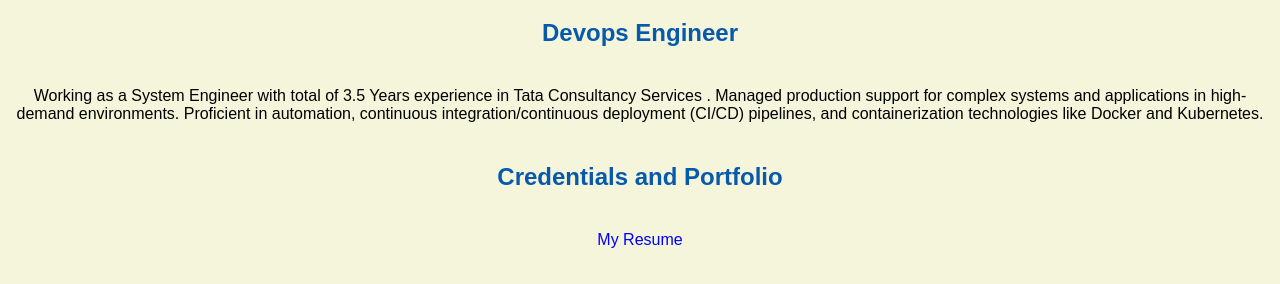
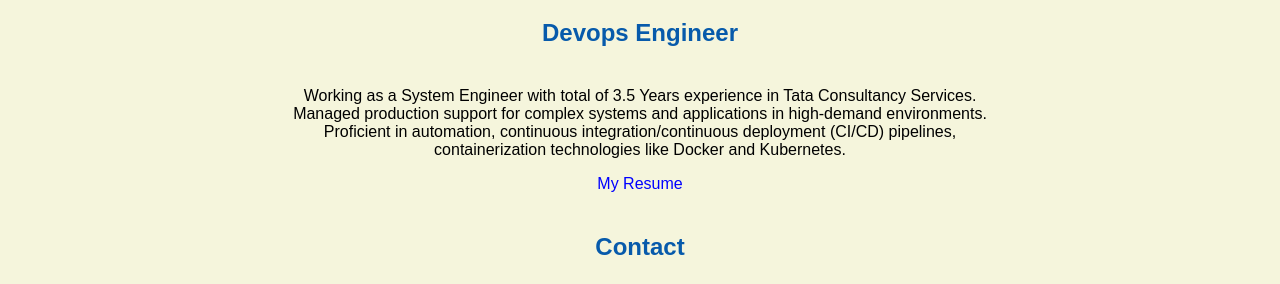
Before and after one commit to Pallavi0299/Pallavi0299.github.io, a plain HTML site: page index.html in a window 1280 px wide. Shown: the part 516-800 px from the top of the page. Drawn offline with Linux system fonts and the light colour scheme.

Commit message:
Update index.html

```diff
--- a/index.html
+++ b/index.html
@@ -18,10 +18,9 @@
     <img src="images/banner.jpg" width="75%" alt="banner">
   <h1>Nampally Pallavi Varma's Portal</h1>
   <h2>Devops Engineer</h2>
-  <p>Working as a System Engineer with total of 3.5 Years experience in Tata Consultancy Services . Managed production
-support for complex systems and applications in high-demand environments. Proficient in automation, continuous
-integration/continuous deployment (CI/CD) pipelines, and containerization technologies like Docker and Kubernetes.</p>
-  <h2>Credentials and Portfolio</h2>
+  <p>Working as a System Engineer with total of 3.5 Years experience in Tata Consultancy Services.<br>
+    Managed production support for complex systems and applications in high-demand environments.<br>
+    Proficient in automation, continuous integration/continuous deployment (CI/CD) pipelines, <br> containerization technologies like Docker and Kubernetes.</p>
   <p><a href="resume.html"> My Resume</a>
   <h2>Contact</h2>
   <p>Email:<a href="mailto:pnampally66@gmail.com">pnampally66@gmail.com</a></p>
```
